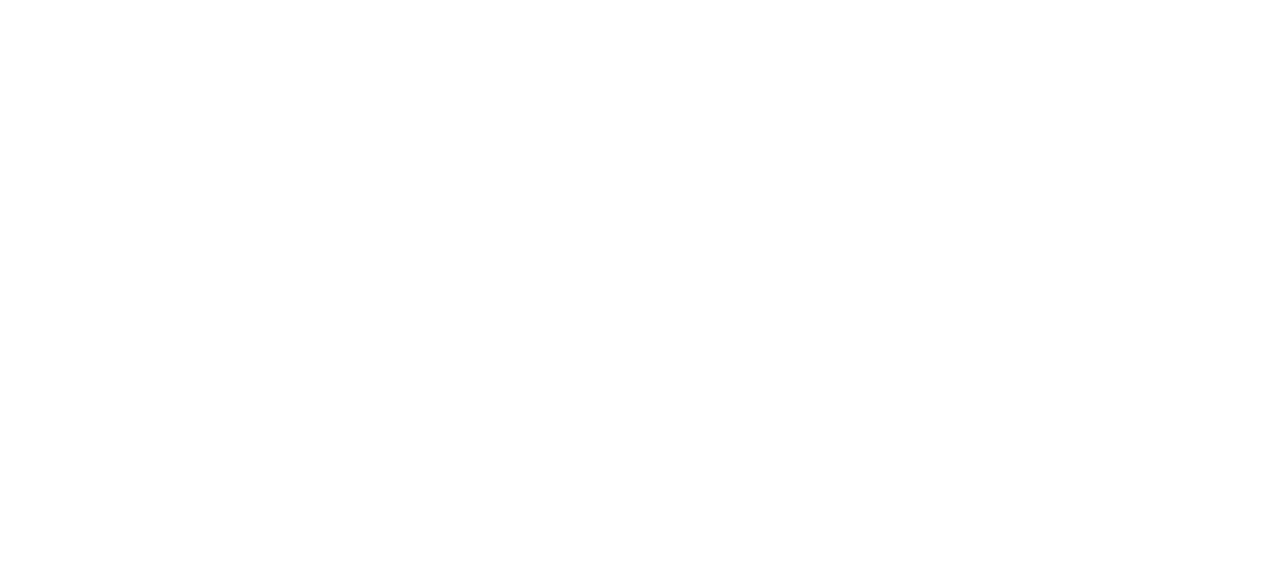
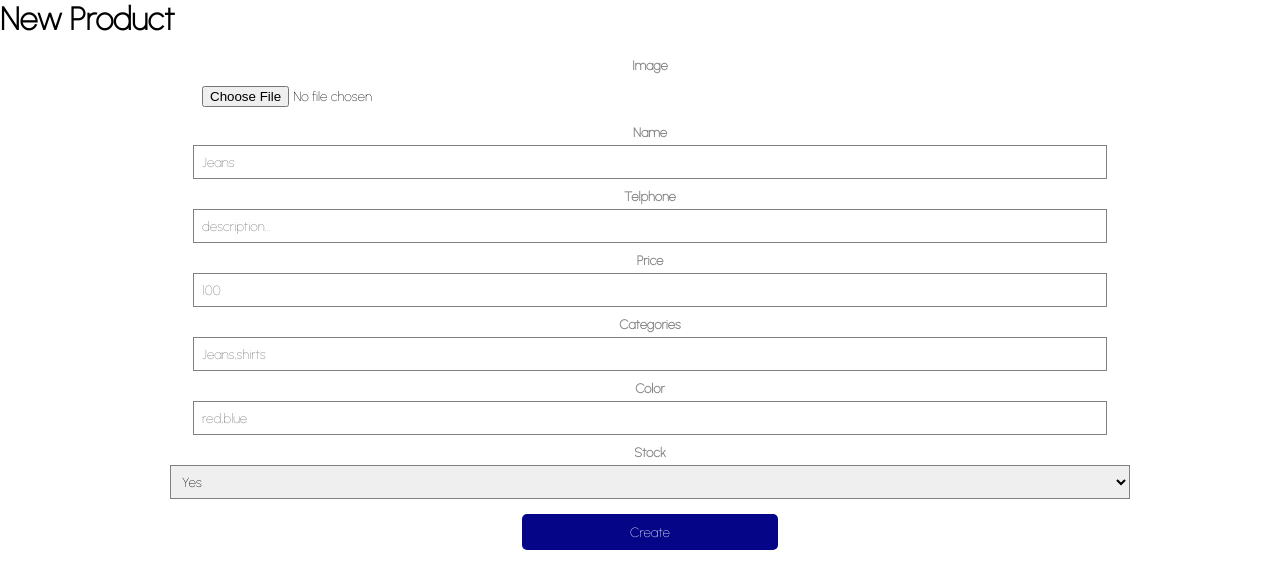
Before and after one commit to samuel-afful/shop_frontend, a React (Create React App) app: page /admin in a window 1280 px wide. Before the commit this address had no page. Shown: the top 588 px of the page. Built offline with nearby package versions, Linux system fonts and the light colour scheme.

Commit message:
Firebase Storage A dd

```diff
--- a/package.json
+++ b/package.json
@@ -7,12 +7,15 @@
     "@emotion/styled": "^11.10.4",
     "@mui/icons-material": "^5.10.9",
     "@mui/material": "^5.10.10",
+    "@reduxjs/toolkit": "^1.9.0",
     "@testing-library/jest-dom": "^5.16.5",
     "@testing-library/react": "^13.4.0",
     "@testing-library/user-event": "^13.5.0",
     "axios": "^1.1.3",
+    "firebase": "^9.14.0",
     "react": "^18.2.0",
     "react-dom": "^18.2.0",
+    "react-redux": "^8.0.5",
     "react-router-dom": "^6.4.3",
     "react-scripts": "5.0.1",
     "styled-components": "^5.3.6",
--- a/src/App.jsx
+++ b/src/App.jsx
@@ -6,6 +6,7 @@ import Register from "./pages/Register";
 import ProductListing from "./pages/ProductListing";
 import Product from "./pages/Product";
 import News from "./pages/News"
+import Admin from "./pages/Admin"
 import { BrowserRouter as Router,Routes,Route } from "react-router-dom";
 
 const Container = styled.div`
@@ -23,6 +24,7 @@ function App() {
               <Route path='/product/:id' element={<Product/> }/>
               <Route path='/cart' element={<Cart/> }/>
               <Route path='/register' element={<Register/> }/>
+              <Route path='/admin' element={<Admin/> }/>
               {user?<Route path='/' element={<Home/> }/>:<Route path='/login'  element={<Login/> }/>}
             </Routes>
    </Router>
--- a/src/components/NewsNav.jsx
+++ b/src/components/NewsNav.jsx
@@ -51,20 +51,25 @@ const ItemContainer = styled.div`
 
 
 const NewsNav = () => {
-   const apiKey = "fc51c6ffc2b7e8657f50d72e2d88abb0";
+
    const [news,setnews] = useState([])
+   const [filter, setfilter] = useState(true);
    var newsitem = news.slice(0,20);
-    console.log(newsitem)
-    const [sort, setsort] = useState({newsitem});
-    console.log(sort);
+    const [sort, setsort] = useState();
+    console.log(news)
+    const handleSearch = (name)=>{
+        const data = newsitem.filter(item=>item.title.toLowerCase().includes(name));
+        setsort(data);
+        setfilter(false);
+    }
 
-    const handleSearch = (name)=>{
-        const data = newsitem.filter(item=>item.name=== name);
-        setsort(data);
-        console.log(sort)
-     }
-   const [word, setword] = useState();
-   console.log(word)
+
+
+
+
+   const [word, setword] = useState('');
+
+
 
    useEffect(()=>(
     async function getUser() {
@@ -74,14 +79,17 @@ const NewsNav = () => {
           let data = response.data.articles;
 
           setnews(data);
+
+
         } catch (error) {
           console.error(error);
         }
 
       }
+
    ),[])
+  return (
 
-  return (
     <PageContainer>
           <Container>
         <Logo>
@@ -89,7 +97,7 @@ const NewsNav = () => {
         </Logo>
         <SearchContainer >
 
-            <Input value={word} onInput={(e)=>setword(e.target.value)} onChange={()=>handleSearch(word)} ></Input>
+            <Input value={word} onInput={(e)=>setword(e.target.value.toLowerCase())}  onChange={(e)=>e.target.value.trim().length<=0 && setfilter(true)} ></Input>
             <Icon>
                 <SearchOutlined onClick={()=>handleSearch(word)} />
             </Icon>
@@ -98,9 +106,11 @@ const NewsNav = () => {
 
     </Container>
     <ItemContainer>
-        {newsitem.map(item=>(
+        {  filter?newsitem.map(item=>(
+                  <NewsItem item={item}/>)):sort.map(item=>(
                   <NewsItem item={item}/>
-        ))}
+        ))
+        }
 
     </ItemContainer>
     </PageContainer>
--- /dev/null
+++ b/src/firebase.js
@@ -0,0 +1,23 @@
+// Import the functions you need from the SDKs you need
+import { initializeApp } from "firebase/app";
+import { getAnalytics } from "firebase/analytics";
+// TODO: Add SDKs for Firebase products that you want to use
+// https://firebase.google.com/docs/web/setup#available-libraries
+
+// Your web app's Firebase configuration
+// For Firebase JS SDK v7.20.0 and later, measurementId is optional
+const firebaseConfig = {
+  apiKey: "AIzaSyCYDCNNjs7eg_0DCr3P5TLWkd6zFutGx6w",
+  authDomain: "shop-ba084.firebaseapp.com",
+  projectId: "shop-ba084",
+  storageBucket: "shop-ba084.appspot.com",
+  messagingSenderId: "374648490508",
+  appId: "1:374648490508:web:0e3446dcabd6616216fc29",
+  measurementId: "G-EHWDEMTVNL"
+};
+
+// Initialize Firebase
+const app = initializeApp(firebaseConfig);
+const analytics = getAnalytics(app);
+
+export default app;
--- a/src/index.js
+++ b/src/index.js
@@ -5,9 +5,9 @@ import App from './App';
 
 const root = ReactDOM.createRoot(document.getElementById('root'));
 root.render(
-  <React.StrictMode>
+ // <React.StrictMode>
     <App />
-  </React.StrictMode>
+  //</React.StrictMode>
 );
 
 // If you want to start measuring performance in your app, pass a function
--- /dev/null
+++ b/src/pages/Admin.jsx
@@ -0,0 +1,165 @@
+import styled from 'styled-components';
+import Axios from 'axios'
+import {useState} from 'react';
+import { getStorage, ref, uploadBytesResumable, getDownloadURL } from "firebase/storage";
+import app from '../firebase'
+
+const Container = styled.div`
+    display:flex;
+    flex-direction: column;
+
+`
+const Form = styled.form`
+    margin:10px;
+    display:flex;
+    flex-direction: column;
+    align-items: center;
+    justify-content: center;
+    top:0;
+    left:0;
+    width: 100%;
+`
+
+const Header = styled.h1`
+
+`
+const Input = styled.input`
+    padding:8px;
+    border: solid 0.5px grey ;
+    width: 70%;
+
+`
+const InputImg = styled.input`
+    padding:8px;
+    border:none;
+    width: 70%;
+
+`
+const InputText = styled.h6`
+    margin-bottom: 5px;
+    margin-top: 10px;
+    color: grey;
+    font-size: 13px;
+`
+const Select = styled.select`
+    width: 75%;
+    padding:7px;
+    border: solid 0.5px grey ;
+`
+const Option = styled.option`
+
+`
+const Button = styled.button`
+    background-color: #050588;
+    border:none;
+    border-radius: 5px;
+    width:20%;
+    margin-top: 15px;
+    color: white;
+    padding: 10px;
+    cursor:pointer;
+`
+const Admin = () => {
+  var data
+  const [color,setColor] = useState([])
+    const [product,setProduct] = useState({});
+    const [cat,setCat] = useState([])
+    const [file,setFile] = useState([])
+    const handleChange =(e)=>{
+         setProduct(prev=>{
+            return{...prev,[e.target.name]:e.target.value}}
+            )
+    }
+    const handleCat = (e)=>{
+        setCat({[e.target.name]:e.target.value.split(",")})
+    }
+    const handleCol = (e)=>{
+      setColor({[e.target.name]:e.target.value.split(",")})
+  }
+ console.log(product)
+//  console.log(cat)
+ console.log(file)
+const submit = async(e)=>{
+    e.preventDefault()
+
+ const fileName = new Date().getTime() + file.name
+ const storage = getStorage(app);
+const storageRef = ref(storage, fileName);
+
+const uploadTask = uploadBytesResumable(storageRef, file);
+
+// Register three observers:
+// 1. 'state_changed' observer, called any time the state changes
+// 2. Error observer, called on failure
+// 3. Completion observer, called on successful completion
+uploadTask.on('state_changed',
+  (snapshot) => {
+    // Observe state change events such as progress, pause, and resume
+    // Get task progress, including the number of bytes uploaded and the total number of bytes to be uploaded
+    const progress = (snapshot.bytesTransferred / snapshot.totalBytes) * 100;
+    console.log('Upload is ' + progress + '% done');
+    switch (snapshot.state) {
+      case 'paused':
+        console.log('Upload is paused');
+        break;
+      case 'running':
+        console.log('Upload is running');
+        break;
+    }
+  },
+  (error) => {
+    // Handle unsuccessful uploads
+  },
+  () => {
+    // Handle successful uploads on complete
+    // For instance, get the download URL: https://firebasestorage.googleapis.com/...
+     getDownloadURL(uploadTask.snapshot.ref).then(async(downloadURL) => {
+         data = {...product,img:downloadURL,categories:cat,color:color}
+      console.log(data);
+      try{
+        const response =await Axios.post("http://127.0.0.1:5000/api/product/products",data);
+        console.log(response)
+    }catch(err){
+        console.log(err)
+    }
+
+    });
+  }
+);
+
+
+
+
+
+
+
+
+}
+  return (
+   <Container>
+    <Header>New Product</Header>
+    <Form onSubmit={submit}>
+    <InputText>Image</InputText>
+    <InputImg type="file" name="img" onChange={(e)=>setFile(e.target.files[0])}></InputImg>
+    <InputText>Name</InputText>
+    <Input type="text" placeholder='Jeans' name="title" onChange={handleChange}></Input>
+    <InputText>Telphone</InputText>
+    <Input type="text" placeholder='description...' name="desc" onChange={handleChange}></Input>
+    <InputText>Price</InputText>
+    <Input type="number" name="price" placeholder='100'  onChange={handleChange}></Input>
+    <InputText>Categories</InputText>
+    <Input type="text" placeholder='Jeans,shirts' name="categories"  onChange={handleCat}></Input>
+    <InputText>Color</InputText>
+    <Input type="text" placeholder='red,blue' name="color"  onChange={handleCol}></Input>
+    <InputText>Stock</InputText>
+    <Select name="inStock" onChange={handleChange}>
+        <Option value="true">Yes</Option>
+        <Option value="false">No</Option>
+    </Select>
+    <Button type='submit' >Create</Button>
+    </Form>
+   </Container>
+  );
+}
+
+export default Admin;
```
Also changed, not shown: 1 other file (tests, documents, lock files or other folders).
